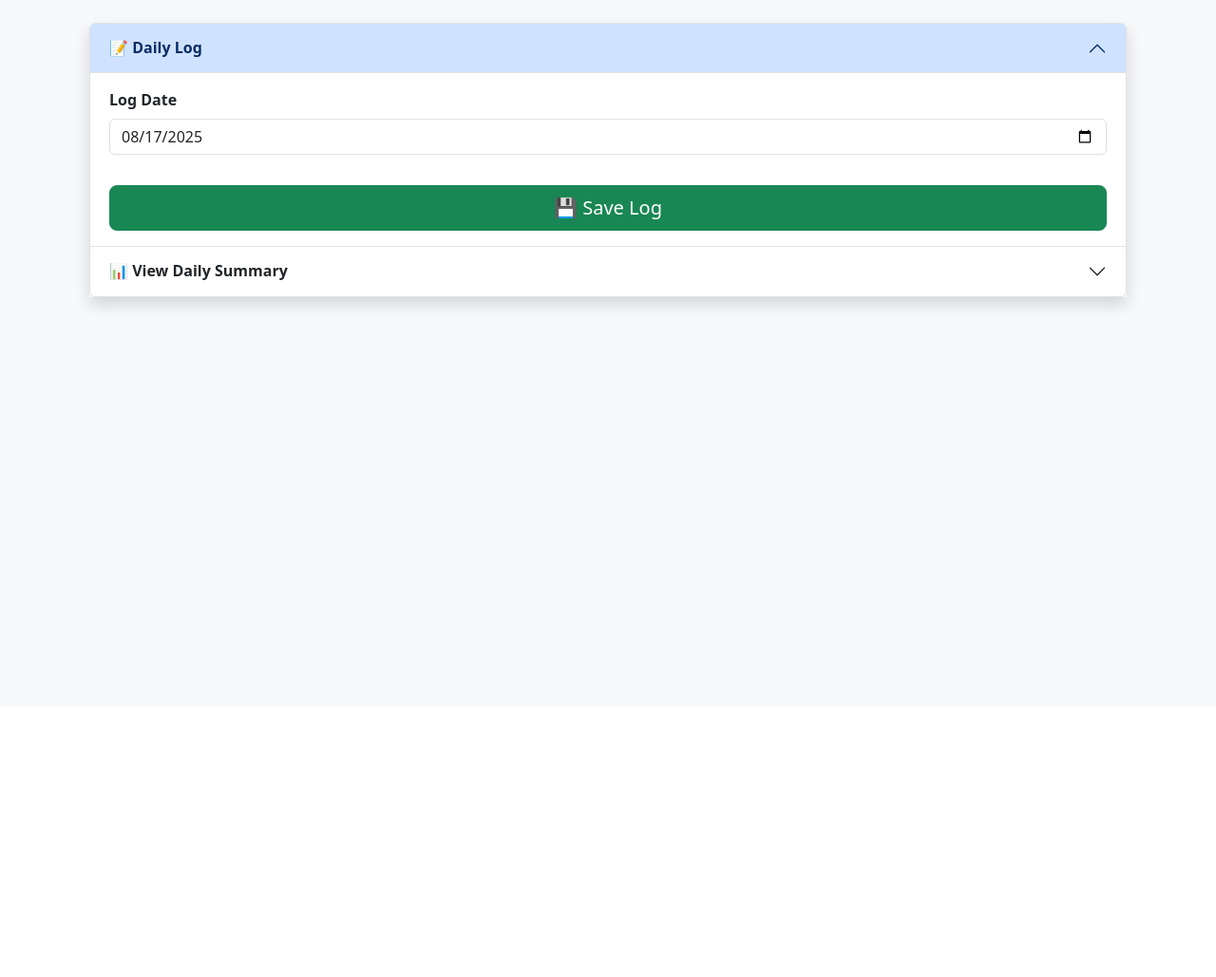
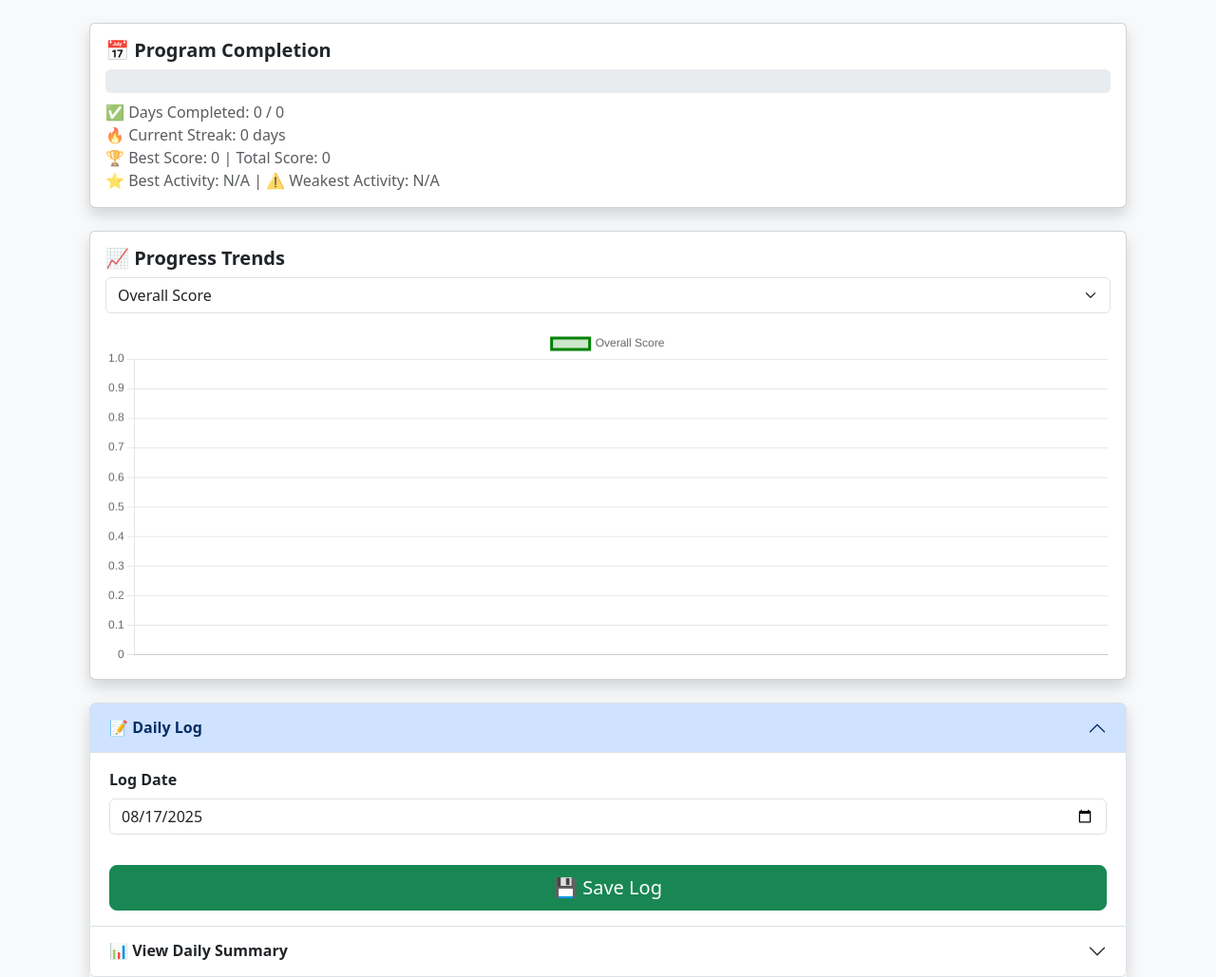
Before and after one commit to MohitGarg851/wellness-habits-flask, a Flask app: page /dashboard in a window 1280 px wide. Shown: the part 56-1085 px from the top of the page at 95% size. Before the commit the page ends 385 px from the top, so only its background shows below. Run offline with Flask 3, Linux system fonts and the light colour scheme; the visitor is signed in with stand-in values (Sample User, id 1).

Commit message:
User Profile and basic dashboard

```diff
--- a/app.py
+++ b/app.py
@@ -3,10 +3,19 @@
 from models import db, User, Plan, Activity, UserActivity, DailyLog
 import importlib
 import os
-from forms import LoginForm, RegistrationForm
+from forms import LoginForm, RegistrationForm, EditProfileForm
 from flask_bcrypt import Bcrypt
 from werkzeug.security import generate_password_hash, check_password_hash
 from datetime import date, timedelta
+from utils.scoring import (
+    calculate_daily_score,
+    calculate_overall_score,
+    best_daily_score,
+    calculate_activity_score,
+    best_and_worst_activities,
+    streak_count,
+    days_completed
+)
 
 
 # ----------------- App Init -----------------
@@ -88,14 +97,9 @@
 
     # --- Handle Daily Form Submission ---
     if request.method == "POST":
-        # User-selected date (can be backdate)
         log_date_str = request.form.get("log_date")
-        if log_date_str:
-            log_date = date.fromisoformat(log_date_str)
-        else:
-            log_date = today
+        log_date = date.fromisoformat(log_date_str) if log_date_str else today
 
-        # Loop over all activities in user's plan
         for ua in current_user.user_activities:
             status = request.form.get(f"activity_{ua.activity.id}", "not_done")
 
@@ -120,8 +124,9 @@
         flash(f"Log saved for {log_date}!", "success")
         return redirect(url_for("dashboard"))
 
-    # --- Prepare Summary Logs (from plan start date to today)
+    # --- Prepare Summary Logs ---
     summary = {}
+    all_days = []
     if current_user.plan_start_date:
         all_days = [current_user.plan_start_date + timedelta(days=i)
                     for i in range((today - current_user.plan_start_date).days + 1)]
@@ -130,13 +135,84 @@
             logs = DailyLog.query.filter_by(user_id=current_user.id, log_date=d).all()
             summary[d] = {log.activity_id: log.status for log in logs}
 
+    # --- Plan Progress ---
+    days_passed = (today - current_user.plan_start_date).days + 1 if current_user.plan_start_date else 0
+    total_days = current_user.plan.duration_days if current_user.plan else 0
+    completion_pct = round((days_passed / total_days) * 100, 1) if total_days else 0
+
+    # --- Score Calculation Helpers ---
+    score_map = {"not_done": 0, "L1": 5, "L2": 10, "L3": 15}
+
+    overall_score = 0
+    best_score = 0
+    streak = 0
+    current_streak = 0
+    best_activity = None
+    worst_activity = None
+
+    # Activity-wise scores
+    activity_scores = {ua.activity.id: [] for ua in current_user.user_activities}
+    overall_scores_by_day = []
+
+    for d in all_days:
+        logs = summary.get(d, {})
+        day_score = 0
+
+        for ua in current_user.user_activities:
+            status = logs.get(ua.activity.id, "not_done")
+            pts = score_map.get(status, 0)
+            activity_scores[ua.activity.id].append(pts)
+            day_score += pts
+
+        overall_scores_by_day.append(day_score)
+        overall_score += day_score
+        best_score = max(best_score, day_score)
+
+        # streak calc
+        if day_score > 0:
+            current_streak += 1
+            streak = max(streak, current_streak)
+        else:
+            current_streak = 0
+
+    # Find best/worst activities by avg score
+    activity_avgs = {aid: (sum(scores)/len(scores) if scores else 0)
+                     for aid, scores in activity_scores.items()}
+    if activity_avgs:
+        best_activity_id = max(activity_avgs, key=activity_avgs.get)
+        worst_activity_id = min(activity_avgs, key=activity_avgs.get)
+        best_activity = next((ua.activity.name for ua in current_user.user_activities if ua.activity.id == best_activity_id), None)
+        worst_activity = next((ua.activity.name for ua in current_user.user_activities if ua.activity.id == worst_activity_id), None)
+
+    # --- Trend Data for Chart.js ---
+    # Ensure JSON safe values (lists of ints only)
+    trend_data = {
+        "dates": [d.strftime("%Y-%m-%d") for d in all_days],
+        "overall": overall_scores_by_day or []
+    }
+    for ua in current_user.user_activities:
+        trend_data[f"activity_{ua.activity.id}"] = activity_scores.get(ua.activity.id, [])
+
     return render_template(
         "dashboard.html",
         plan=current_user.plan,
         activities=current_user.user_activities,
         summary=summary,
-        today=today
+        today=today,
+        # Progress stats
+        days_passed=days_passed,
+        total_days=total_days,
+        completion_pct=completion_pct,
+        # Scores
+        overall_score=overall_score,
+        best_score=best_score,
+        streak=streak,
+        best_activity=best_activity,
+        worst_activity=worst_activity,
+        # Trend data
+        trend_data=trend_data
     )
+
 
 
 
@@ -228,7 +304,6 @@
 def about():
     return render_template("about.html")
 
-
 @app.route("/profile")
 @login_required
 def profile():
@@ -236,6 +311,23 @@
                            user=current_user,
                            plan=current_user.plan,
                            activities=current_user.user_activities)
+
+@app.route("/edit_profile", methods=["GET", "POST"])
+@login_required
+def edit_profile():
+    form = EditProfileForm(obj=current_user)  # prefill with existing data
+
+    if request.method == "POST" and form.validate():
+        current_user.username = form.username.data
+        current_user.email = form.email.data
+        current_user.bio = form.bio.data
+
+        db.session.commit()
+        flash("Profile updated successfully!", "success")
+        return redirect(url_for("profile"))
+
+    return render_template("edit_profile.html", form=form)
+
 
 
 # ----------------- Daily Log (per activity, old route) -----------------
--- a/forms.py
+++ b/forms.py
@@ -42,3 +42,9 @@
     )
     notes = TextAreaField("Notes (optional)")
     submit = SubmitField("Save Log")
+
+class EditProfileForm(Form):
+    username = StringField("Username", validators=[DataRequired(), Length(min=3, max=50)])
+    email = StringField("Email", validators=[DataRequired(), Email(), Length(max=120)])
+    bio = TextAreaField("Bio", validators=[Length(max=250)])
+    submit = SubmitField("Save Changes")
--- a/plans/plan_a.py
+++ b/plans/plan_a.py
@@ -1,9 +1,6 @@
 # -------------------------------
 # Plan A: Starter Wellness Program
 # -------------------------------
-
-plan_name = "Plan A - Starter Wellness"
-
 plan_name = "Plan A - Starter Wellness"
 
 # thresholds
--- a/templates/dashboard.html
+++ b/templates/dashboard.html
@@ -1,6 +1,56 @@
 {% extends "base.html" %}
 {% block content %}
 <div class="container mt-4">
+
+  <!-- Program Completion Progress -->
+  <div class="card shadow mb-4">
+    <div class="card-body">
+      <h5 class="fw-bold">📅 Program Completion</h5>
+      <div class="progress" style="height: 25px;">
+        <div class="progress-bar bg-success fw-bold"
+             role="progressbar"
+             style="width: {{ completion_pct }}%;"
+             aria-valuenow="{{ completion_pct }}"
+             aria-valuemin="0"
+             aria-valuemax="100">
+          {{ completion_pct }}%
+        </div>
+      </div>
+      <p class="mt-2 mb-0 text-muted">
+        ✅ Days Completed: {{ days_passed }} / {{ total_days }}
+      </p>
+      <p class="mb-0 text-muted">
+        🔥 Current Streak: {{ streak }} days
+      </p>
+      <p class="mb-0 text-muted">
+        🏆 Best Score: {{ best_score }} | Total Score: {{ overall_score }}
+      </p>
+      <p class="mb-0 text-muted">
+        ⭐ Best Activity: {{ best_activity or "N/A" }} |
+        ⚠️ Weakest Activity: {{ worst_activity or "N/A" }}
+      </p>
+    </div>
+  </div>
+
+
+
+  <!-- Score Trend Section -->
+  <div class="card shadow mb-4">
+    <div class="card-body">
+      <h5 class="fw-bold">📈 Progress Trends</h5>
+
+      <!-- Dropdown -->
+      <select id="trendSelector" class="form-select mb-3">
+        <option value="overall">Overall Score</option>
+        {% for ua in activities %}
+          <option value="activity_{{ ua.activity.id }}">{{ ua.activity.name }}</option>
+        {% endfor %}
+      </select>
+
+      <!-- Chart -->
+      <canvas id="trendChart" height="100"></canvas>
+    </div>
+  </div>
 
   <!-- Accordion Wrapper -->
   <div class="accordion shadow" id="dashboardAccordion">
@@ -8,18 +58,21 @@
     <!-- Daily Logger Accordion -->
     <div class="accordion-item">
       <h2 class="accordion-header" id="headingLog">
-        <button class="accordion-button fw-bold" type="button" data-bs-toggle="collapse" data-bs-target="#collapseLog" aria-expanded="true" aria-controls="collapseLog">
+        <button class="accordion-button fw-bold" type="button" data-bs-toggle="collapse"
+                data-bs-target="#collapseLog" aria-expanded="true" aria-controls="collapseLog">
           📝 Daily Log
         </button>
       </h2>
-      <div id="collapseLog" class="accordion-collapse collapse show" aria-labelledby="headingLog" data-bs-parent="#dashboardAccordion">
+      <div id="collapseLog" class="accordion-collapse collapse show"
+           aria-labelledby="headingLog" data-bs-parent="#dashboardAccordion">
         <div class="accordion-body">
 
           <form method="POST" action="{{ url_for('dashboard') }}">
             <!-- Date Selector -->
             <div class="mb-3">
               <label for="log_date" class="form-label fw-bold">Log Date</label>
-              <input type="date" id="log_date" name="log_date" class="form-control" value="{{ today }}">
+              <input type="date" id="log_date" name="log_date"
+                     class="form-control" value="{{ today }}">
             </div>
 
             <!-- Activities -->
@@ -28,25 +81,31 @@
               <div class="card-body">
                 <h5 class="card-title">{{ ua.activity.name }}</h5>
 
-                <!-- Radio Options Styled -->
                 <div class="btn-group d-flex" role="group">
-                  <input type="radio" class="btn-check" name="activity_{{ ua.activity.id }}" value="not_done" id="notdone_{{ ua.activity.id }}" checked>
-                  <label class="btn btn-outline-danger flex-fill" for="notdone_{{ ua.activity.id }}">❌ Not Done</label>
+                  <input type="radio" class="btn-check" name="activity_{{ ua.activity.id }}"
+                         value="not_done" id="notdone_{{ ua.activity.id }}" checked>
+                  <label class="btn btn-outline-danger flex-fill"
+                         for="notdone_{{ ua.activity.id }}">❌ Not Done</label>
 
-                  <input type="radio" class="btn-check" name="activity_{{ ua.activity.id }}" value="L1" id="L1_{{ ua.activity.id }}">
-                  <label class="btn btn-outline-success flex-fill" for="L1_{{ ua.activity.id }}">L1: {{ ua.activity.level1 }}</label>
+                  <input type="radio" class="btn-check" name="activity_{{ ua.activity.id }}"
+                         value="L1" id="L1_{{ ua.activity.id }}">
+                  <label class="btn btn-outline-success flex-fill"
+                         for="L1_{{ ua.activity.id }}">L1: {{ ua.activity.level1 }}</label>
 
-                  <input type="radio" class="btn-check" name="activity_{{ ua.activity.id }}" value="L2" id="L2_{{ ua.activity.id }}">
-                  <label class="btn btn-outline-primary flex-fill" for="L2_{{ ua.activity.id }}">L2: {{ ua.activity.level2 }}</label>
+                  <input type="radio" class="btn-check" name="activity_{{ ua.activity.id }}"
+                         value="L2" id="L2_{{ ua.activity.id }}">
+                  <label class="btn btn-outline-primary flex-fill"
+                         for="L2_{{ ua.activity.id }}">L2: {{ ua.activity.level2 }}</label>
 
-                  <input type="radio" class="btn-check" name="activity_{{ ua.activity.id }}" value="L3" id="L3_{{ ua.activity.id }}">
-                  <label class="btn btn-outline-dark flex-fill" for="L3_{{ ua.activity.id }}">L3: {{ ua.activity.level3 }}</label>
+                  <input type="radio" class="btn-check" name="activity_{{ ua.activity.id }}"
+                         value="L3" id="L3_{{ ua.activity.id }}">
+                  <label class="btn btn-outline-dark flex-fill"
+                         for="L3_{{ ua.activity.id }}">L3: {{ ua.activity.level3 }}</label>
                 </div>
               </div>
             </div>
             {% endfor %}
 
-            <!-- Submit -->
             <button type="submit" class="btn btn-lg btn-success w-100 mt-3">💾 Save Log</button>
           </form>
 
@@ -57,11 +116,14 @@
     <!-- Daily Summary Accordion -->
     <div class="accordion-item">
       <h2 class="accordion-header" id="headingSummary">
-        <button class="accordion-button collapsed fw-bold" type="button" data-bs-toggle="collapse" data-bs-target="#collapseSummary" aria-expanded="false" aria-controls="collapseSummary">
+        <button class="accordion-button collapsed fw-bold" type="button"
+                data-bs-toggle="collapse" data-bs-target="#collapseSummary"
+                aria-expanded="false" aria-controls="collapseSummary">
           📊 View Daily Summary
         </button>
       </h2>
-      <div id="collapseSummary" class="accordion-collapse collapse" aria-labelledby="headingSummary" data-bs-parent="#dashboardAccordion">
+      <div id="collapseSummary" class="accordion-collapse collapse"
+           aria-labelledby="headingSummary" data-bs-parent="#dashboardAccordion">
         <div class="accordion-body">
           <table class="table table-striped table-hover">
             <thead class="table-dark">
@@ -102,4 +164,34 @@
 
   </div>
 </div>
+
+<!-- Chart.js -->
+<script src="https://cdn.jsdelivr.net/npm/chart.js"></script>
+<script>
+  const ctx = document.getElementById('trendChart').getContext('2d');
+
+  // Data from Flask
+  const trendData = {{ trend_data|tojson }};
+
+  let chart = new Chart(ctx, {
+    type: 'line',
+    data: {
+      labels: trendData.dates,
+      datasets: [{
+        label: 'Overall Score',
+        data: trendData.overall,
+        borderColor: 'green',
+        backgroundColor: 'rgba(0,128,0,0.2)',
+        fill: true
+      }]
+    }
+  });
+
+  document.getElementById('trendSelector').addEventListener('change', function() {
+    const selected = this.value;
+    chart.data.datasets[0].label = selected === 'overall' ? 'Overall Score' : this.options[this.selectedIndex].text;
+    chart.data.datasets[0].data = trendData[selected];
+    chart.update();
+  });
+</script>
 {% endblock %}
```
Also changed, not shown: models.py (+17 -1 lines), templates/edit_profile.html (added, +34 -0 lines), templates/profile.html (+88 -15 lines), utils/scoring.py (added, +94 -0 lines).
